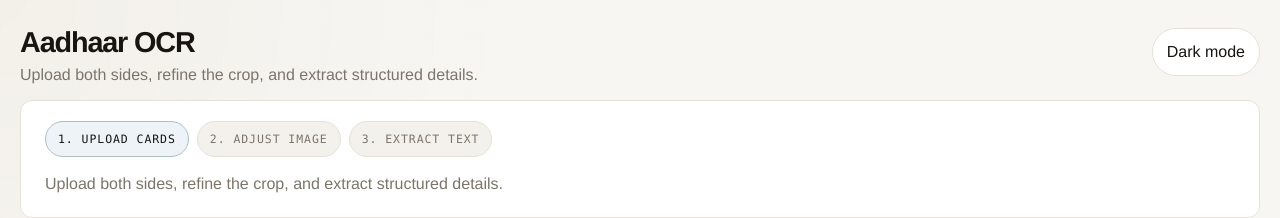
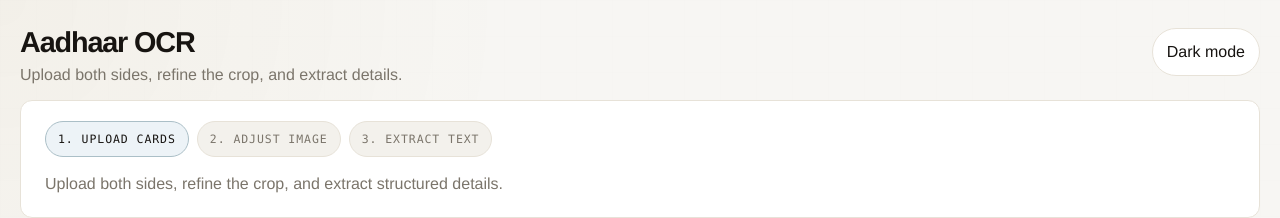
Before and after one commit to mohammedbilalns/adhaar-ocr, a React (Vite) app in the folder apps/frontend/: page / in a window 1280 px wide. Shown: the top 218 px of the page. Built offline with nearby package versions, Linux system fonts and the light colour scheme.

Commit message:
Update App.tsx

```diff
--- a/apps/frontend/src/App.tsx
+++ b/apps/frontend/src/App.tsx
@@ -28,7 +28,7 @@
       <div className="topbar reveal">
         <div className="project-brand">
           <h1>Aadhaar OCR</h1>
-          <p>Upload both sides, refine the crop, and extract structured details.</p>
+          <p>Upload both sides, refine the crop, and extract details.</p>
         </div>
         <ThemeToggle theme={theme} onToggle={toggleTheme} />
       </div>
```
